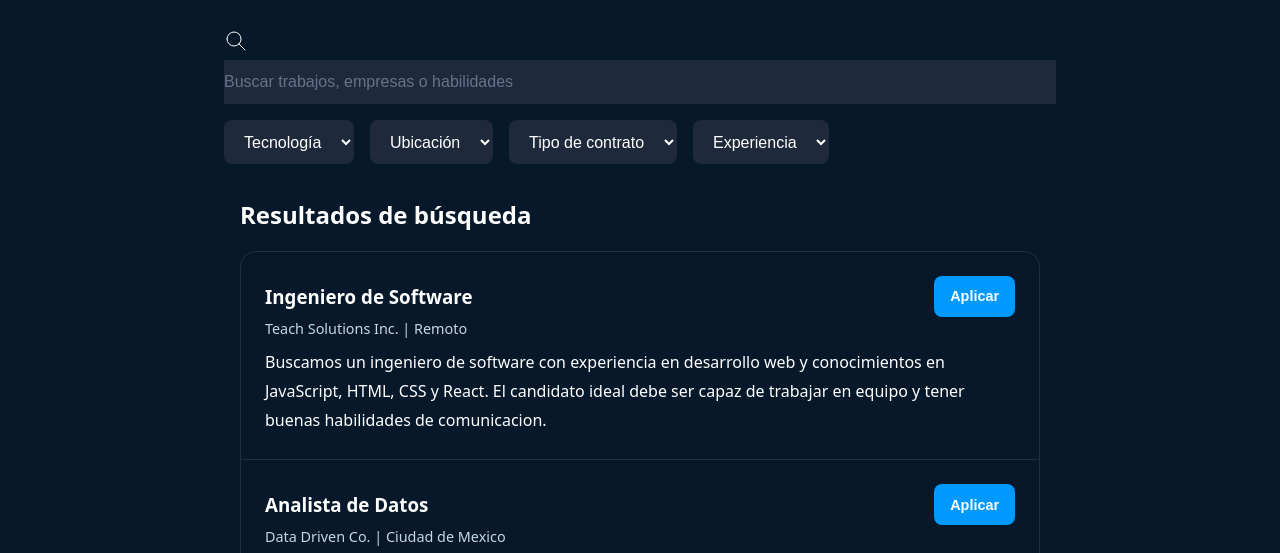
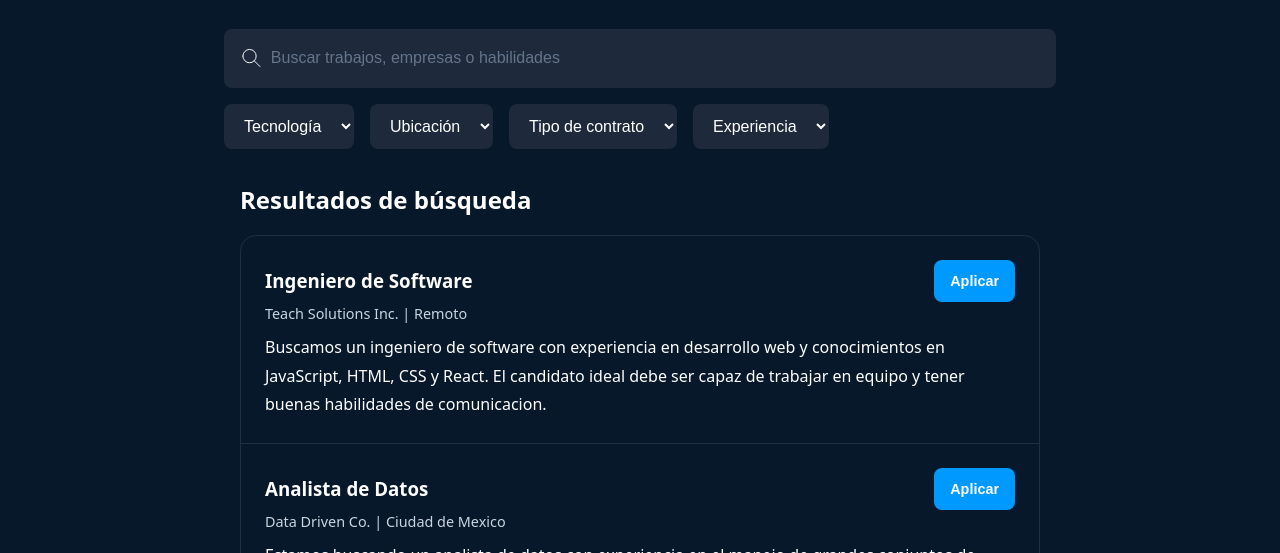
Before and after one commit to LautaroLeall/Bootcamp-FullStack, a plain HTML site: page 02-javascript/pages/empleos.html in a window 1280 px wide. Shown: the part 208-761 px from the top of the page. Drawn offline with Linux system fonts and the light colour scheme.

Commit message:
empleos.css new styles (02-js)

```diff
--- a/02-javascript/styles/empleo.css
+++ b/02-javascript/styles/empleo.css
@@ -178,7 +178,7 @@ body {
     width: 100%;
 }
 
-.input {
+.input-empleos-form {
     display: flex;
     align-items: center;
     padding: 0.5rem 1rem;
```
